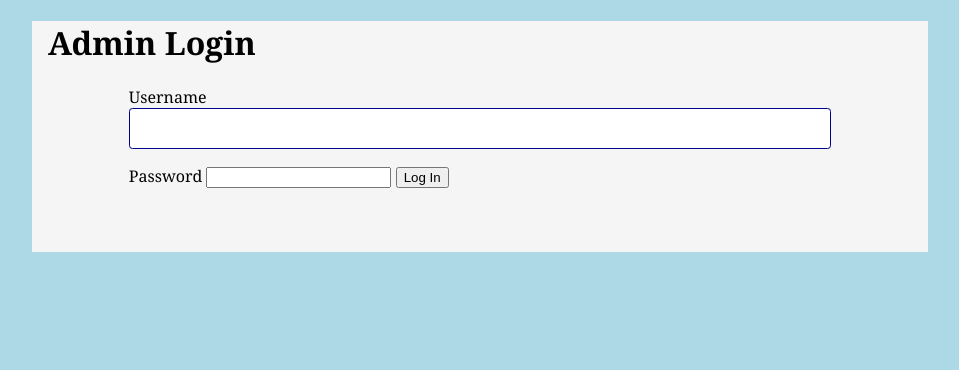
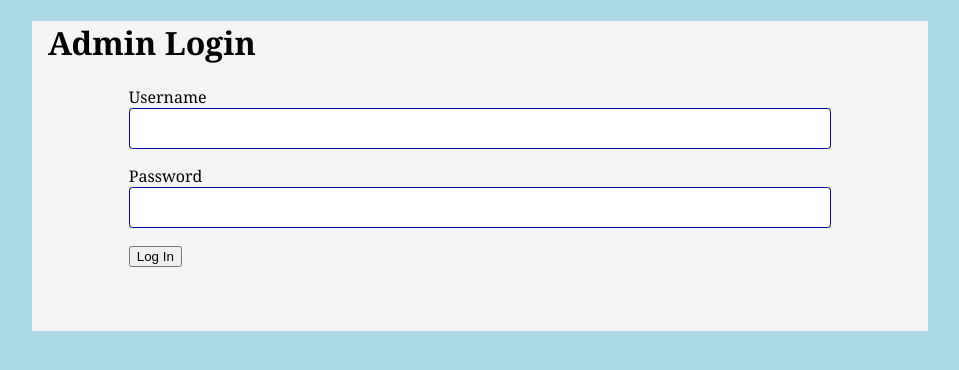
Before and after one commit to marenner/ice-cream-order-form, a Node server app: page /login in a window 1280 px wide. Shown: the top 370 px of the page, without its empty margins (160-1119 px from the left). Run offline with Node 20, Linux system fonts and the light colour scheme.

Commit message:
Fixed styling on login page

```diff
--- a/public/styles/ice-cream.css
+++ b/public/styles/ice-cream.css
@@ -31,7 +31,7 @@ form {
     margin: 0 auto;
     padding: 0 1rem 2rem 1rem;
 }
-input[type="text"], input[type="email"], input[type="passowrd"] select, textarea {
+input[type="text"], input[type="email"], input[type="password"], select, textarea {
     width: 100%;
     border: 1px solid darkblue;
     border-radius: .25em;
```
